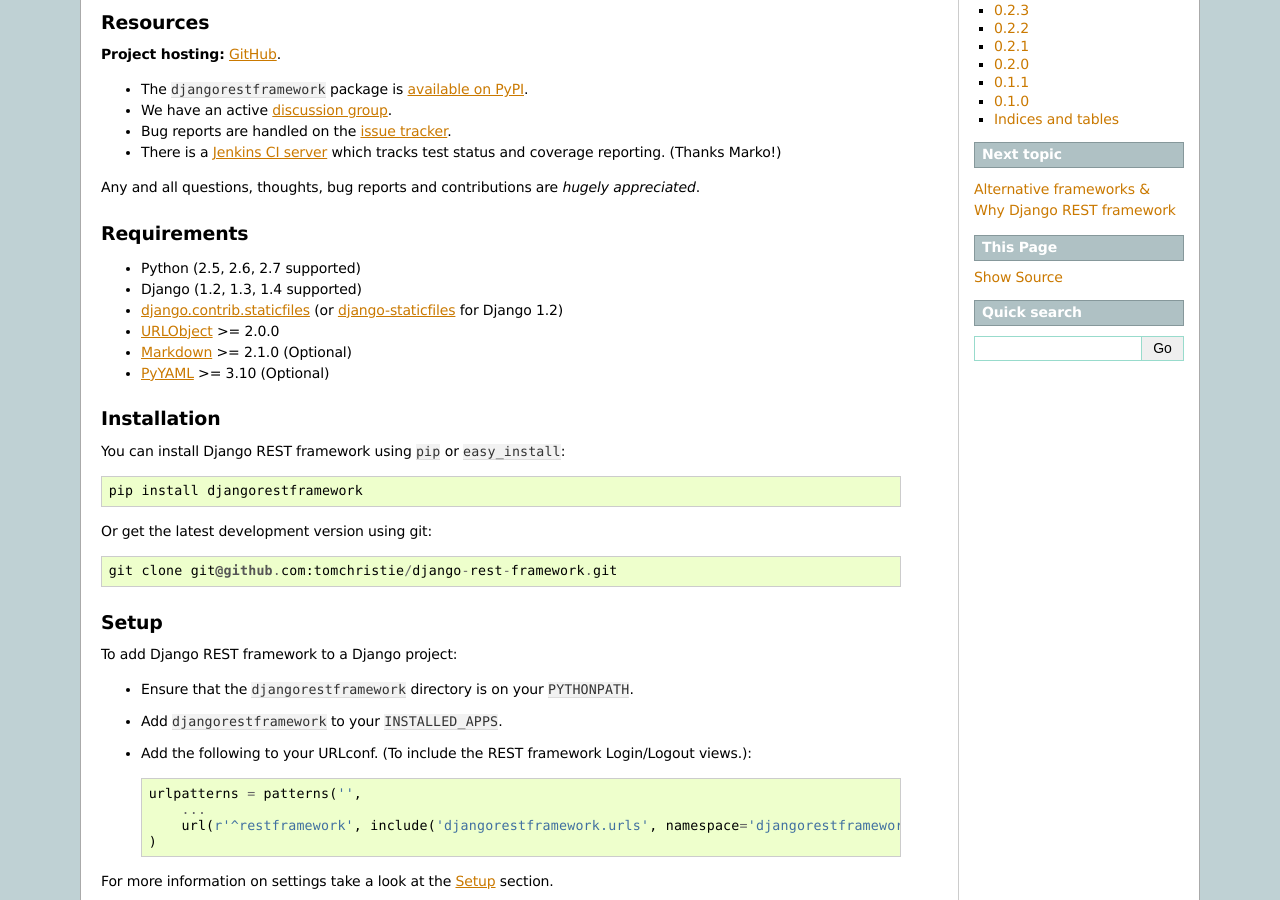
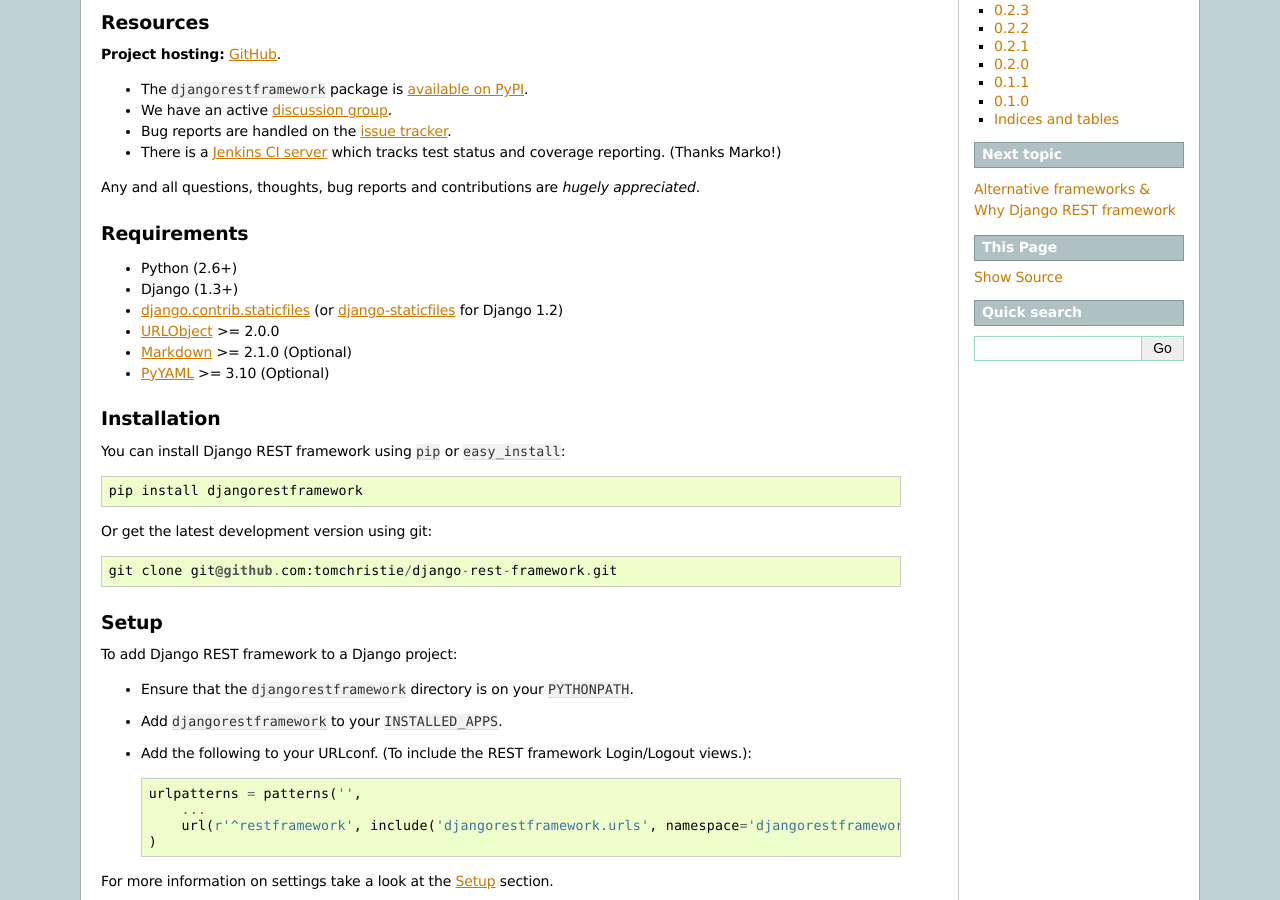
Before and after one commit to CodixNinja/django-rest-framework, a Sphinx documentation site: the page built from docs/index.rst, in a window 1280 px wide and 900 px high, scrolled down 430 px. Built offline with Sphinx 7.4.7, drawn with Linux system fonts in a browser that asks for light colours.

Commit message:
Adding django 1.5 support mean dropping 1.2 support (no easy way to support url tag) and python 2.5

```diff
--- a/README.rst
+++ b/README.rst
@@ -25,8 +25,8 @@ We also have a `Jenkins service <http://jenkins.tibold.nl/job/djangorestframewor
 
 Requirements:
 
-* Python (2.5, 2.6, 2.7 supported)
-* Django (1.2, 1.3, 1.4 supported)
+* Python 2.6+
+* Django 1.3+
 
 
 Installation Notes
--- a/docs/index.rst
+++ b/docs/index.rst
@@ -39,8 +39,8 @@ Any and all questions, thoughts, bug reports and contributions are *hugely appre
 Requirements
 ------------
 
-* Python (2.5, 2.6, 2.7 supported)
-* Django (1.2, 1.3, 1.4 supported)
+* Python (2.6+)
+* Django (1.3+)
 * `django.contrib.staticfiles`_ (or `django-staticfiles`_ for Django 1.2)
 * `URLObject`_ >= 2.0.0
 * `Markdown`_ >= 2.1.0 (Optional)
```
